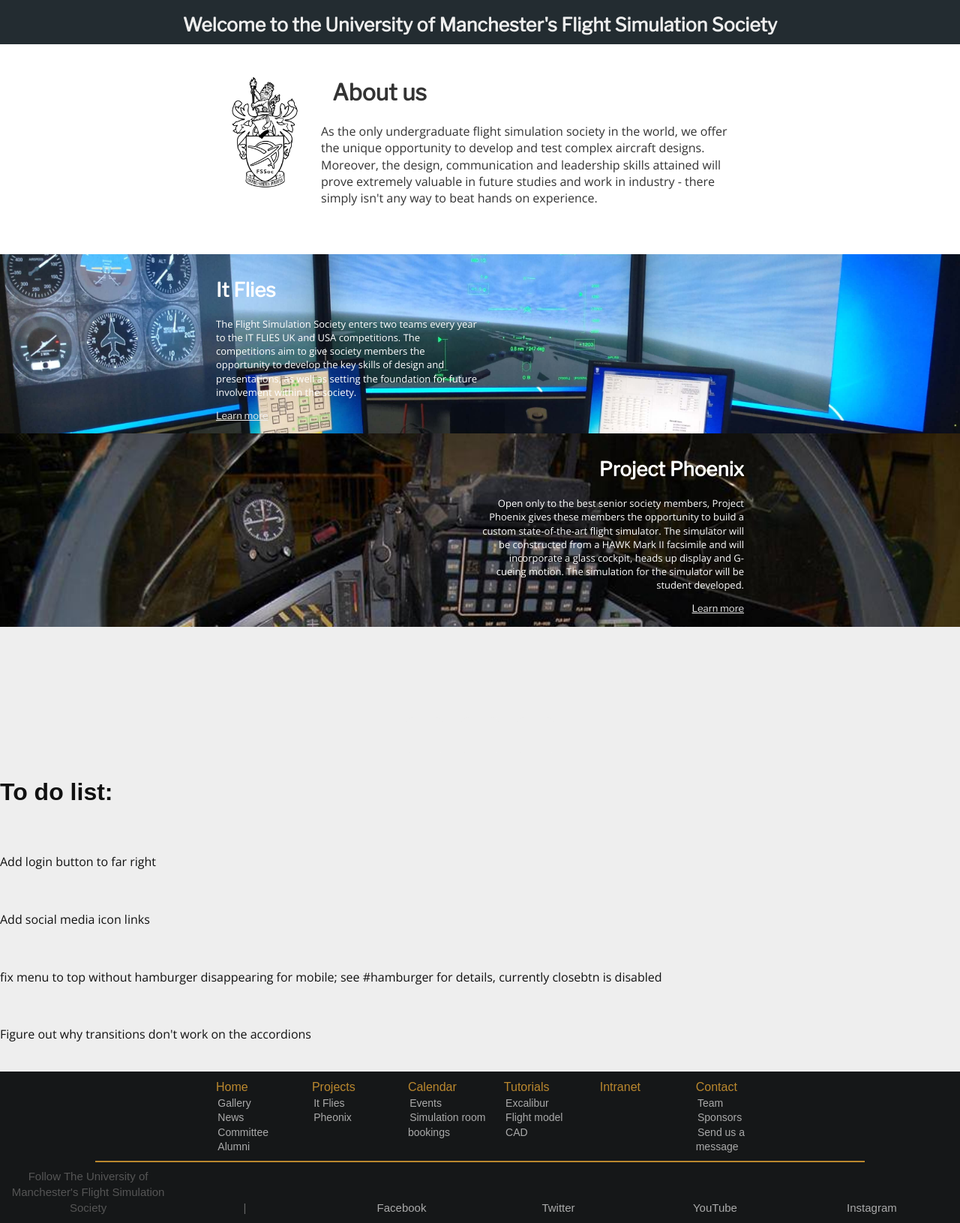
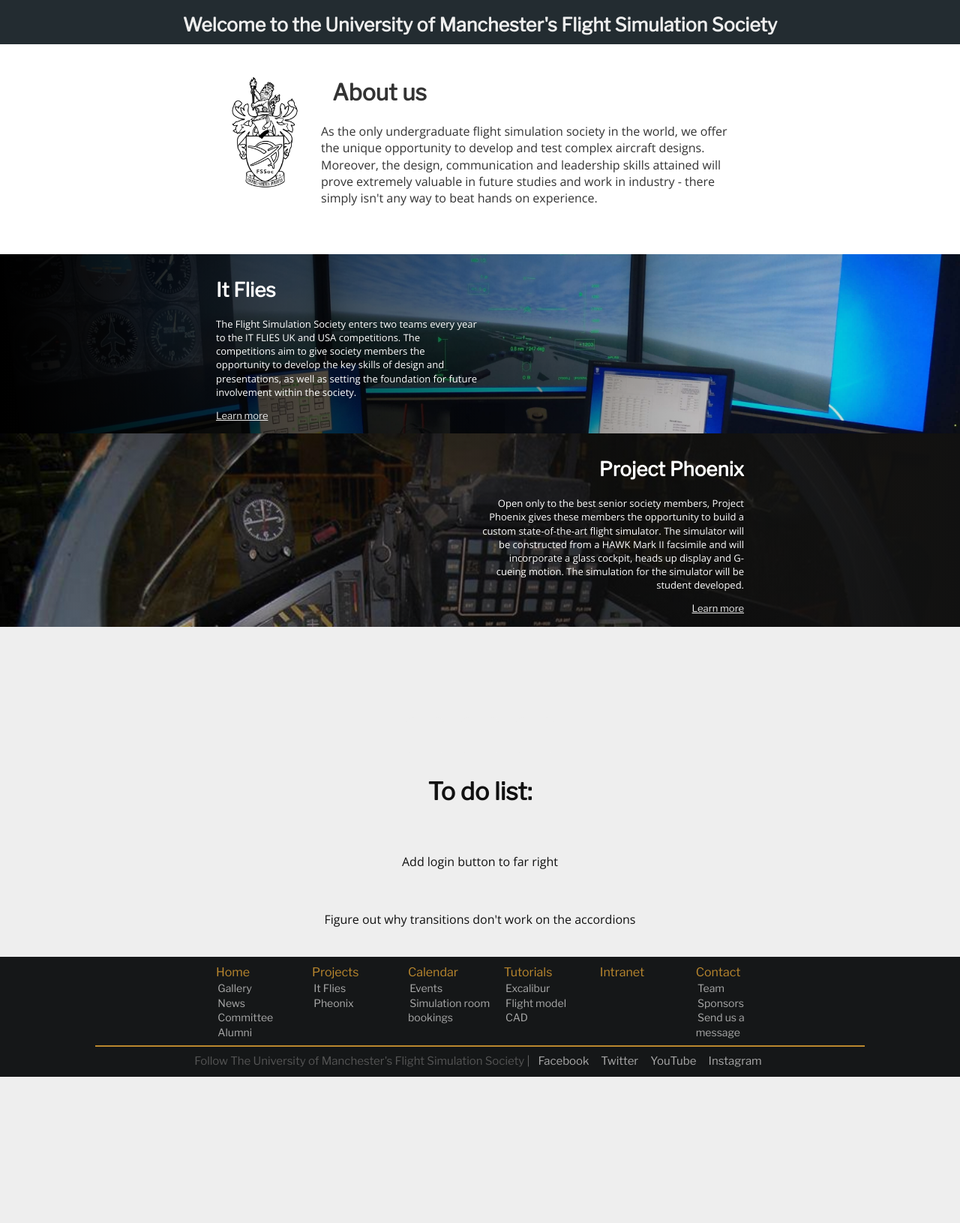
Before and after one commit to DanSieradzki/FSSoc-Website, a PHP site: page / in a window 1280 px wide. Shown: the part 448-2079 px from the top of the page at 75% size. After the commit the page ends 1884 px from the top, so only its background shows below. Run offline with PHP 8.4, Linux system fonts and the light colour scheme; some web fonts are replaced.

Commit message:
fade on home page working + footer fixes

```diff
--- a/css/home.css
+++ b/css/home.css
@@ -170,18 +170,12 @@
   font-size: 16px;
   margin-bottom: 5%
 }
-/*.fadeBlackLeft {
-  -webkit-linear-gradient(right,
-    rgba(0,0,0,0.9) 0%,
-    rgba(0,0,0,0),
-    rgba(0,0,0,0),
-    rgba(0,0,0,0.9) 100%
-  ),
-  url(../img/index/1.jpg);
+.fadeBlackLeft {
+  background: linear-gradient(to left, rgba(255,0,0,0), #000);
 }
 .fadeBlackRight {
-  background: linear-gradient(to right, rgba(255,0,0,0), #232c31);
-}*/
+  background: linear-gradient(to right, rgba(255,0,0,0), #111);
+}
 /*=================== MEDIA QUERIES ===================*/
 @media all and (max-width: 1175px) {
   .divContent {
--- a/css/main.css
+++ b/css/main.css
@@ -308,8 +308,11 @@
     text-decoration: underline;
 }
 .bottomNavMenu   {
-    width: 16%;
+    width: auto;
     display: inline-block;
+}
+.bottomNavSocial    {
+    margin: 0 0.5%;
 }
 .footerList1    {
     font-size: 15px;
@@ -335,7 +338,7 @@
 #footerHr   {
     width: 1224px;
     border: 1px solid #bb882e;
-    margin-top: 15px;
+    margin-top: 10px;
 }
 .footerList1 a:hover   {
     text-decoration: underline;
@@ -397,6 +400,7 @@
     }
     .antiBreak  {
         display: none;
+        margin-left: 1%;
     }
     .break  {
         display: block;
--- a/index.php
+++ b/index.php
@@ -18,18 +18,18 @@
         </div>
       </div>
       <div id="second">
-        <class="fadeBlackLeft">
+        <div class="fadeBlackLeft">
         <div class="divContent">
           <div class="projectImgCaption" id="projectImgCaptionItFlies">
             <h1>It Flies</h1>
             <p>The Flight Simulation Society enters two teams every year to the IT FLIES UK and USA competitions. The competitions aim to give society members the opportunity to develop the key skills of design and presentations, as well as setting the foundation for future involvement within the society.</p>
-            <a href="#">Learn more</a>
+            <a href="itFlies.php">Learn more</a>
           </div>
         </div>
       </div>
     </div>
     <div id="third">
-      <class="fadeBlackRight">
+      <div class="fadeBlackRight">
       <div class="divContent">
         <div class="projectImgCaption" id="projectImgCaptionPhoenix">
           <h1>Project Phoenix</h1>
@@ -50,8 +50,6 @@
 
   <h1>To do list:</h1><br>
   <p>Add login button to far right</p><br>
-  <p>Add social media icon links</p><br>
-  <p>fix menu to top without hamburger disappearing for mobile; see #hamburger for details, currently closebtn is disabled</p><br>
   <p>Figure out why transitions don't work on the accordions</p><br>
 </div>
 
```
